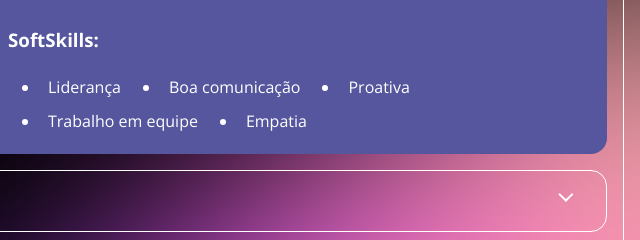
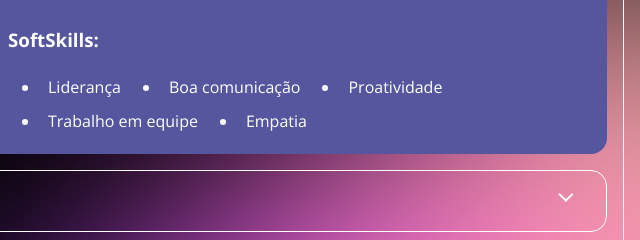
Before and after one commit to GuSantiagoNog/Portfolio, a plain HTML site: page index.html in a window 1280 px wide. Both pictures are taken after a click on the button "Skills". Shown: the part 398-638 px from the top of the page, 640-1280 px from the left. Drawn offline with nearby package versions, Linux system fonts and the light colour scheme.

Commit message:
Correções

```diff
--- a/index.html
+++ b/index.html
@@ -70,7 +70,7 @@
                         <ul id="profile.skills.softSkills">
                             <li>Liderança</li>
                             <li>Boa comunicação</li>
-                            <li>Proativa</li>
+                            <li>Proatividade</li>
                             <li>Trabalho em equipe</li>
                             <li>Empatia</li>
                         </ul>
```
